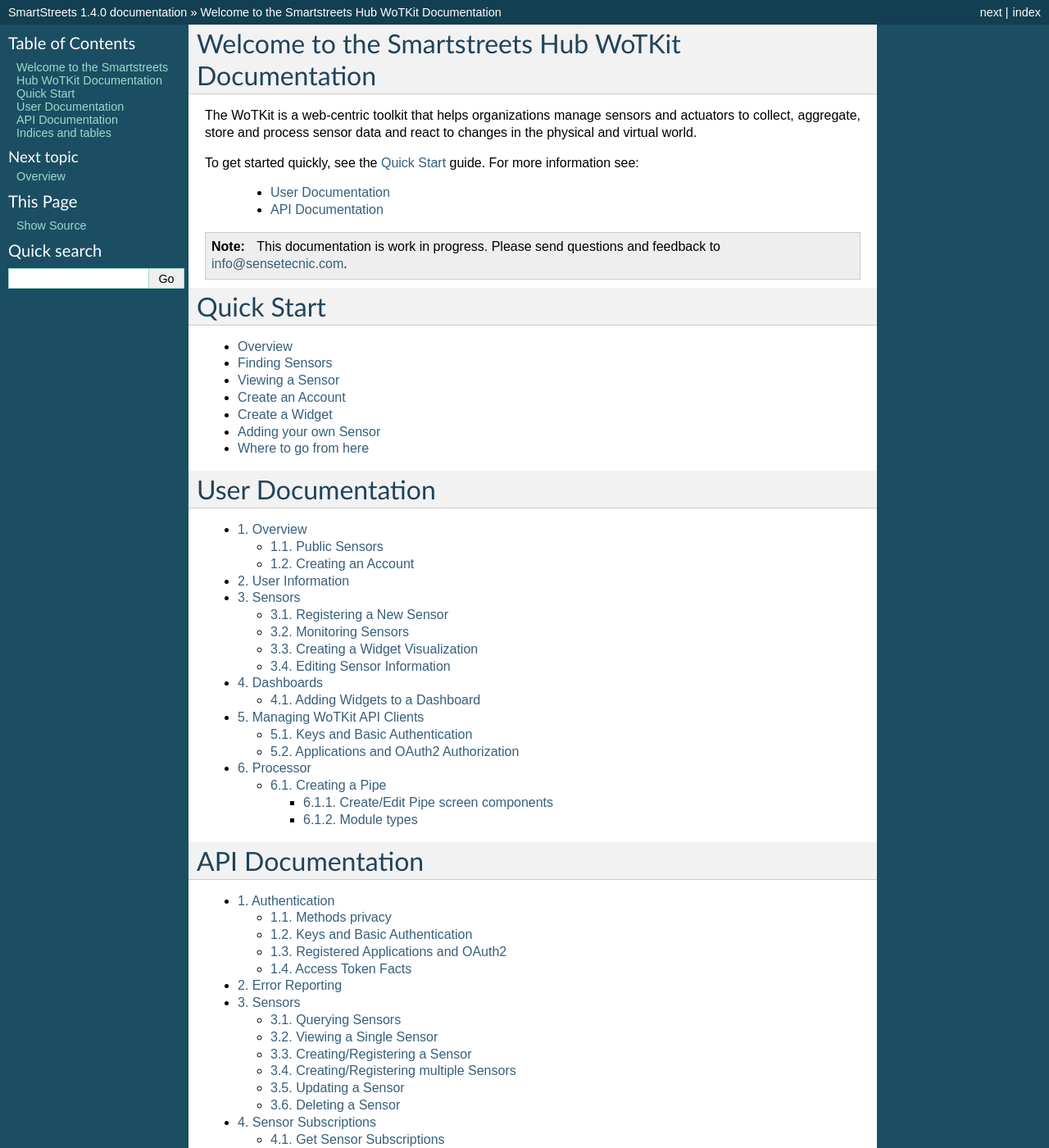
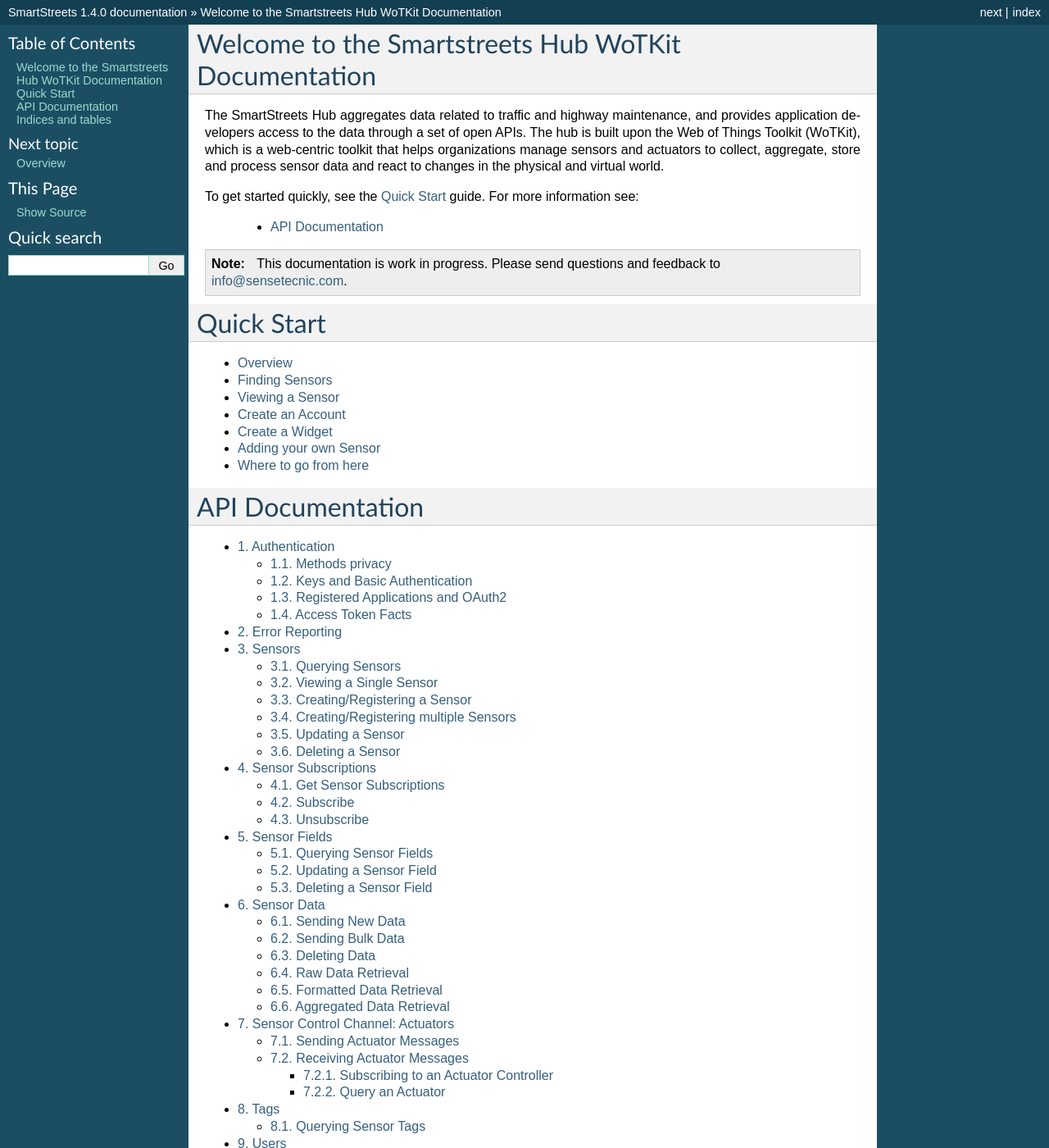
Before and after one commit to SenseTecnic/wotkit-docs, a Sphinx documentation site: the page built from source/index.rst, in a window 1280 px wide and 1400 px high. Shown: the whole window at 82% size. Built offline with Sphinx 7.4.7, drawn with Linux system fonts in a browser that asks for light colours; formulas are drawn with MathJax 3; pages that are not in the unit, such as notebooks, are missing from menus.

Commit message:
modified smartstreets conf and index

```diff
--- a/source/conf.py
+++ b/source/conf.py
@@ -71,6 +71,8 @@
 # directories to ignore when looking for source files.
 exclude_patterns = []
 
+if tags.has("smartstreets"):
+     exclude_patterns = exclude_patterns +["user*"]
 # The reST default role (used for this markup: `text`) to use for all documents.
 #default_role = None
 
--- a/source/index.rst
+++ b/source/index.rst
@@ -4,13 +4,12 @@
    contain the root `toctree` directive.
 
 Welcome to the Smartstreets Hub WoTKit Documentation
-===========================
+====================================================
 
-The WoTKit is a web-centric toolkit that helps organizations manage sensors and actuators to collect, aggregate, store and process sensor data and react to changes in the physical and virtual world.
+The SmartStreets Hub aggregates data related to traffic and highway maintenance, and provides application developers access to the data through a set of open APIs. The hub is built upon the Web of Things Toolkit (WoTKit), which is a web-centric toolkit that helps organizations manage sensors and actuators to collect, aggregate, store and process sensor data and react to changes in the physical and virtual world.
 
 To get started quickly, see the :ref:`Quick Start <quickstart>` guide.  For more information see:
 
-    * :ref:`user-documentation`
     * :ref:`api-documentation`
 
 .. note::
@@ -24,21 +23,6 @@
 
    quickstart
 
-.. _user-documentation:
-
-User Documentation
-==================
-
-.. toctree::
-   :numbered:
-   :maxdepth: 4
-
-   user_overview
-   user_user_info
-   user_sensors
-   user_dashboards
-   user_clients
-   user_processor
 
 .. _api-documentation:
 
```
